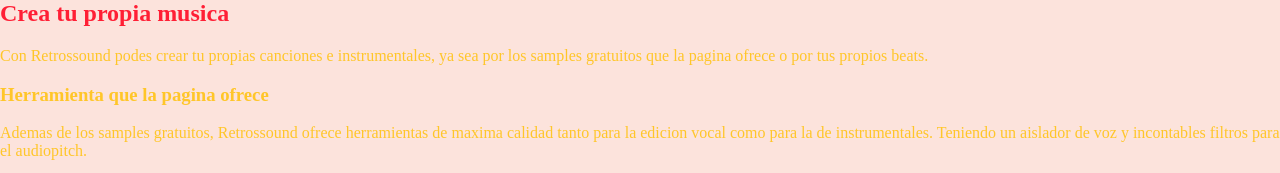
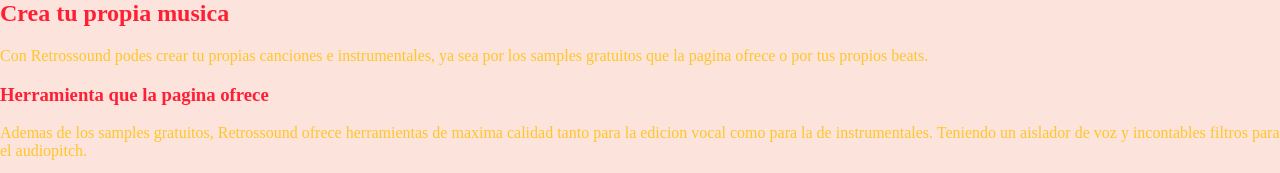
Before and after one commit to oliviavidal445-eng/tp-final-Vidal-Olivia-4D, a plain HTML site: page crea.html in a window 1280 px wide. Shown: the top 173 px of the page. Drawn offline with Linux system fonts and the light colour scheme.

Commit message:
se agrego color en h3

```diff
--- a/style.css
+++ b/style.css
@@ -24,6 +24,9 @@ nav a:hover{
 h2{
     color: #ff1f35;
 }
+h3{
+    color: #ff1f35;
+}
 .imagen-centrada{
     text-align: center;
 }
```
